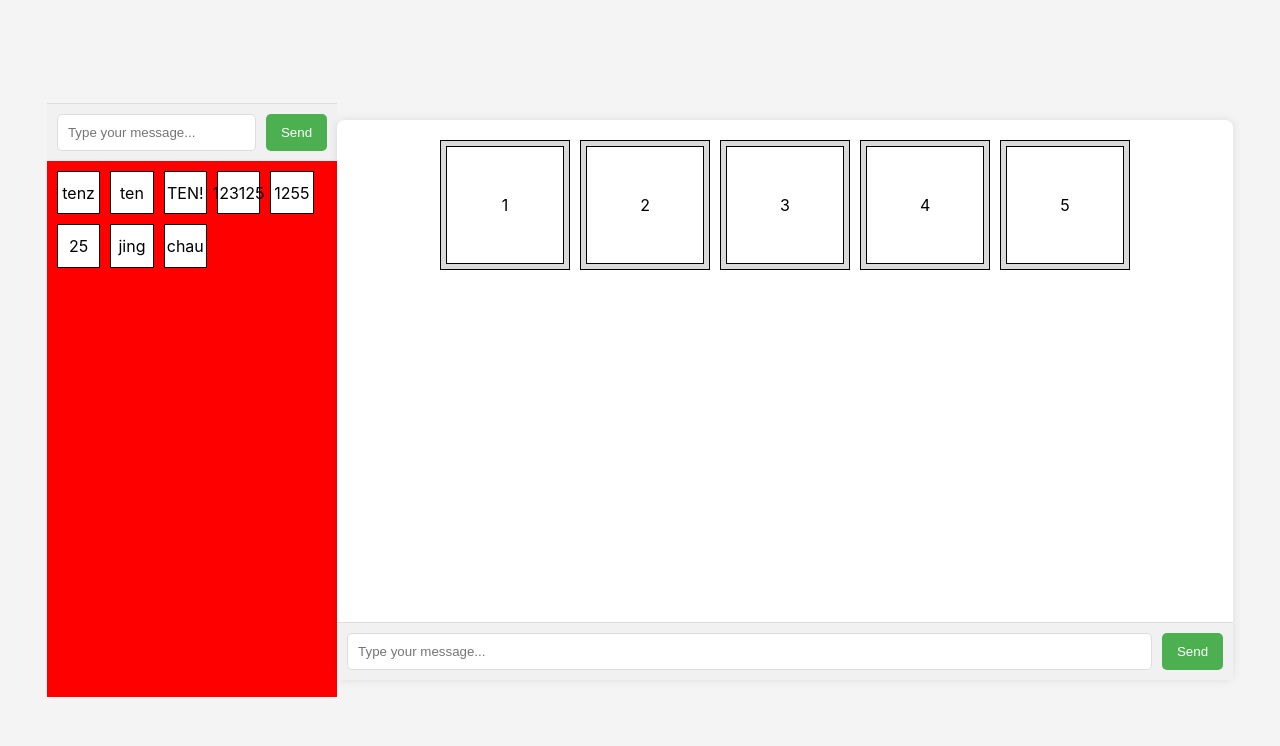
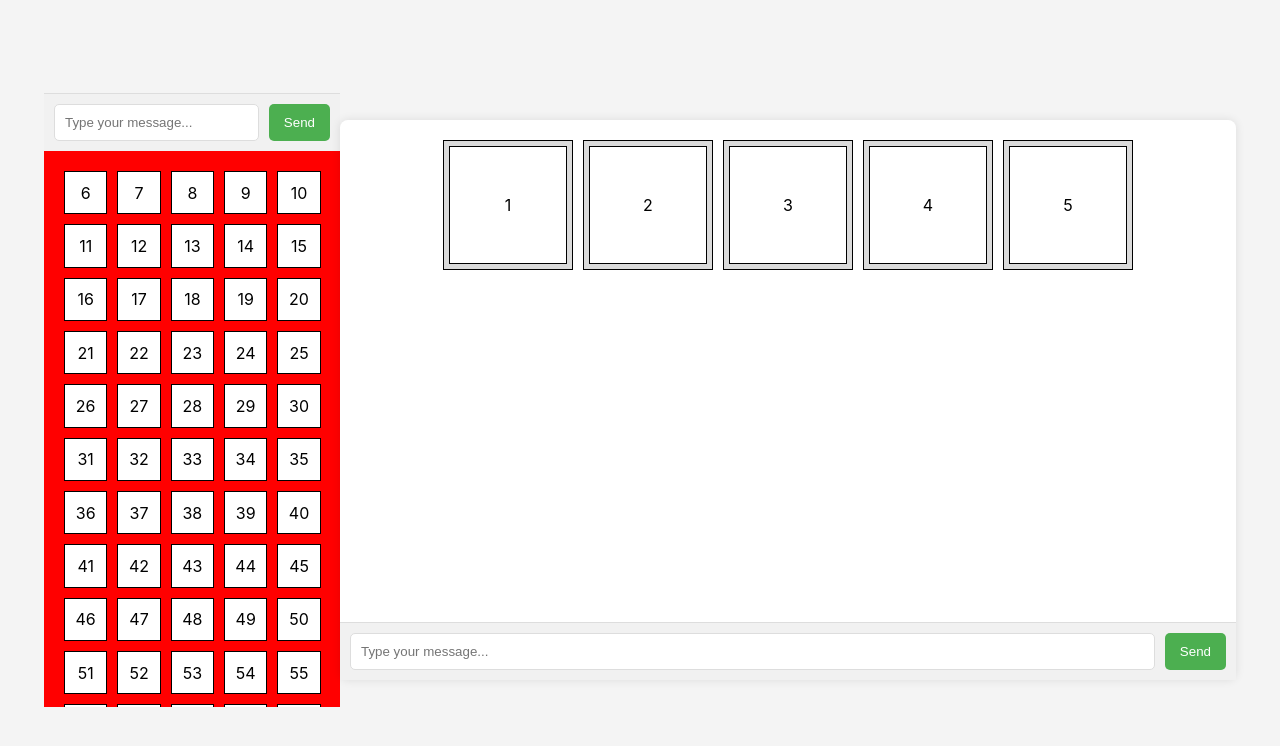
Before and after one commit to a22fu/WingmanAI, a React (Create React App) app in the folder frontend/vct-chatbot/: page / in a window 1280 px wide. Shown: the top 746 px of the page. Built offline with nearby package versions, Linux system fonts and the light colour scheme; the HTML template or start-up script is replaced by a standard one.

Commit message:
scroll bar for search, working live search

```diff
--- a/frontend/vct-chatbot/src/App.css
+++ b/frontend/vct-chatbot/src/App.css
@@ -32,12 +32,13 @@
 .grid-wrap{
   height:67vh;
   background-color:red;
+  overflow-y: auto; /* This will enable vertical scrolling */
+  padding: 10px;
 }
 
 .chat-messages {
   flex: 1;
   padding: 15px;
-  overflow-y: auto;
 }
 
 .user-message, .bot-message {
--- a/frontend/vct-chatbot/src/players/playerdata.jsx
+++ b/frontend/vct-chatbot/src/players/playerdata.jsx
@@ -1,2 +1,3 @@
-const playerdata = ["tenz", "ten", "TEN!", "123125", "1255", "25", "jing", "chau"];
+const playerdata = Array.from({ length: 100 }, (_, i) => (i + 6).toString());
+
 export default playerdata;
```
Also changed, not shown: frontend/vct-chatbot/src/components/SearchWindow.jsx (line endings or trailing spaces).
